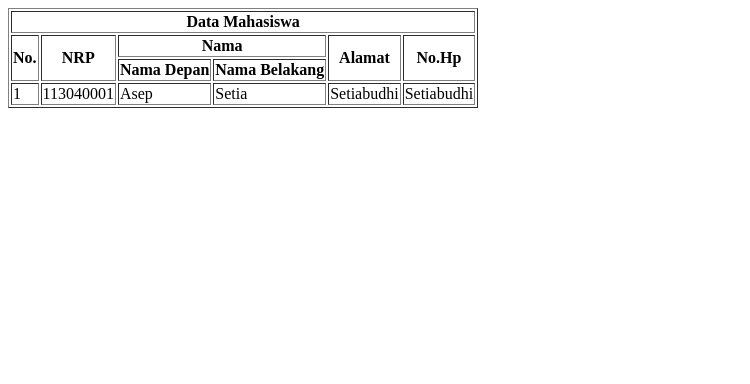
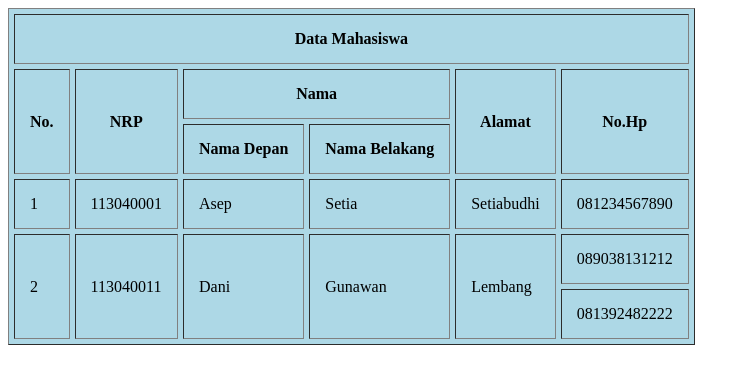
Before and after one commit to novaldyaryaf07/itw2025_a_253040027, a plain HTML site: page latihan/latihan2/L2a253040027.html in a window 1280 px wide. Shown: the whole page, without its empty margins (0-750 px from the left). Drawn offline with Linux system fonts and the light colour scheme.

Commit message:
Menyelesaikan L2a

```diff
--- a/latihan/latihan2/L2a253040027.html
+++ b/latihan/latihan2/L2a253040027.html
@@ -6,7 +6,7 @@
     <title>Latihan2a</title>
 </head>
 <body>
-    <table border="1">
+    <table border="1" bgcolor="lightblue" cellpadding="15" cellspacing="5">
         <tr>
             <th colspan="6">
                 Data Mahasiswa
@@ -29,7 +29,18 @@
             <td>Asep</td>
             <td>Setia</td>
             <td>Setiabudhi</td>
-            <td>Setiabudhi</td>
+            <td>081234567890</td>
+        </tr>
+        <tr>
+            <td rowspan="2">2</td>
+            <td rowspan="2">113040011</td>
+            <td rowspan="2">Dani</td>
+            <td rowspan="2">Gunawan</td>
+            <td rowspan="2">Lembang</td>
+            <td>089038131212</td>
+        </tr>
+        <tr>
+            <td>081392482222</td>
         </tr>
     </table>
 </body>
```
